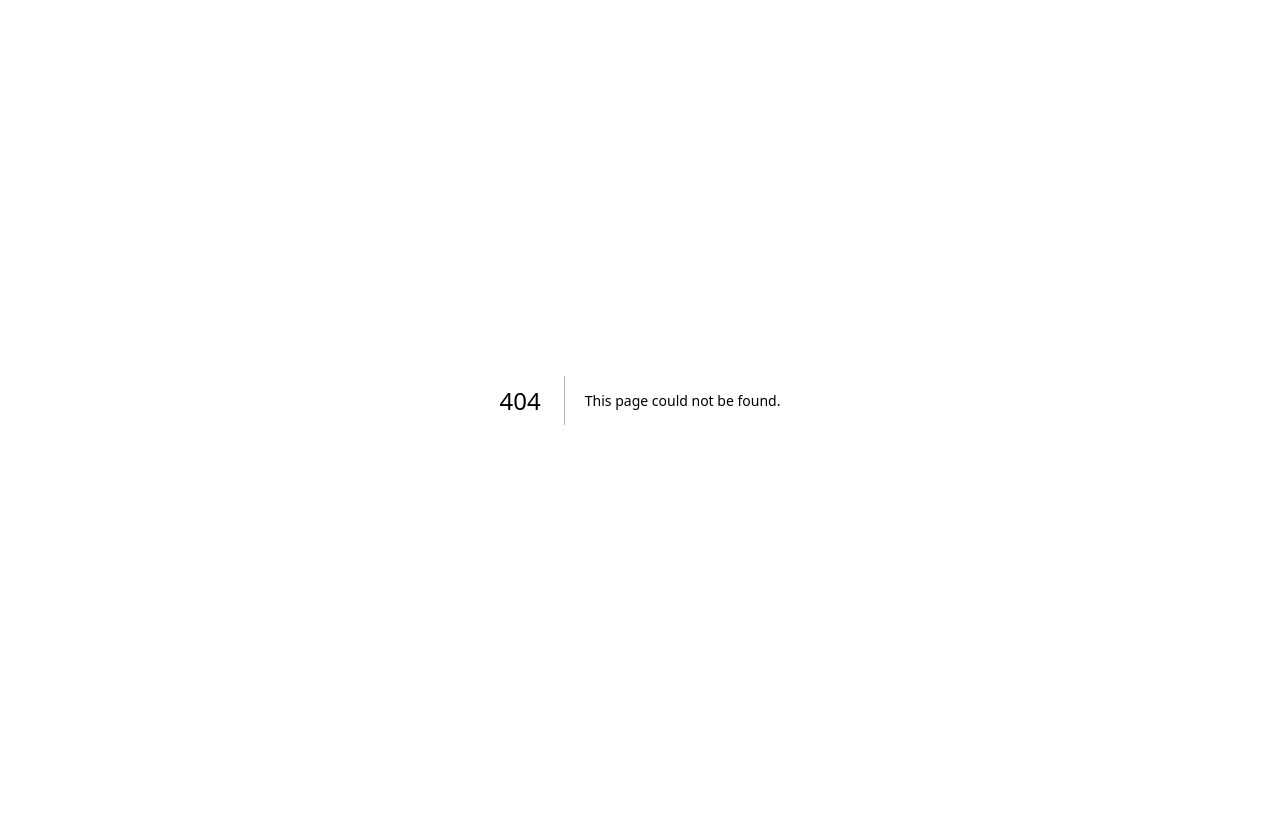
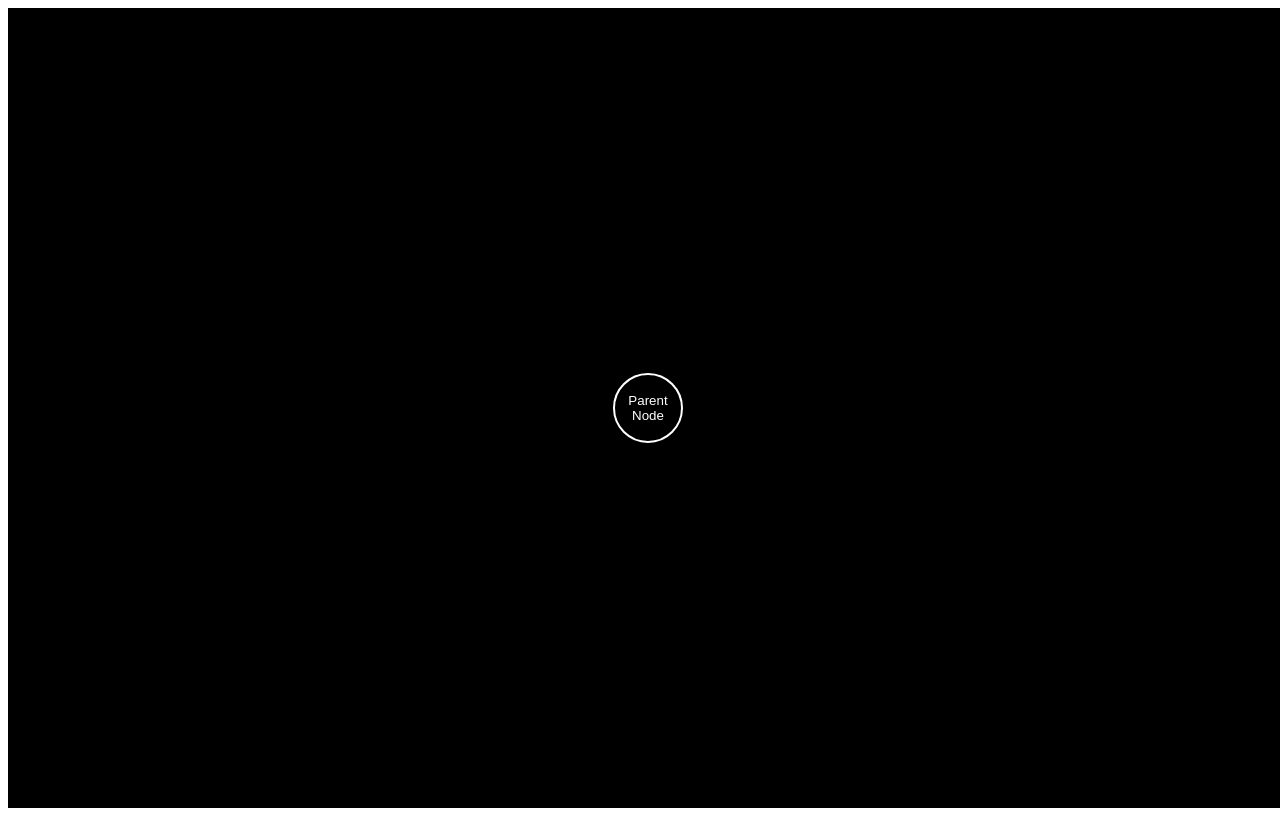
Before and after one commit to Scenci/skilltrees.life, a Next.js app: page /skillchoice in a window 1280 px wide. Before the commit this address had no page. Built offline with nearby package versions, Linux system fonts and the light colour scheme.

Commit message:
todo: research on graph visualization tools

```diff
--- a/components/Node.module.css
+++ b/components/Node.module.css
@@ -1,3 +1,5 @@
+/*Node.module.css*/
+
 .circle {
     width: 70px;
     height: 70px;
@@ -17,12 +19,12 @@
   }
 
   .expand {
-    animation: expandEffect 0.3s ease-out forwards;
+    animation: expandEffect 0.7s ease-out forwards;
   }
 
   @keyframes expandEffect {
     to {
       opacity: 0;
-      transform: scale(10); /* Expands to 5 times its size */
+      transform: scale(4); /* Expands to 5 times its size */
     }
   }
--- a/components/Node.tsx
+++ b/components/Node.tsx
@@ -1,18 +1,17 @@
-import React, { useState } from 'react';
+import React from 'react';
 import styles from './Node.module.css';
 
-const Node = () => {
+interface NodeProps {
+  nodeText: string;
+  onClick: () => void;
+}
 
-    const [isClicked, setIsClicked] = useState(false);
+const Node: React.FC<NodeProps> = ({ nodeText, onClick }) => {
+    return (
+        <button className={styles.circle} onClick={onClick}>
+            {nodeText}
+        </button>
+    );
+};
 
-    const handleClick = () => {
-        setIsClicked(true);
-    };
-
-    return (
-        <button className={`${styles.circle} ${isClicked ? styles.expand : ''}`} onClick={handleClick}>
-      Start
-    </button>
-
-    );
-}; export default Node;
+export default Node;
--- /dev/null
+++ b/components/ParentComponent.tsx
@@ -0,0 +1,27 @@
+import React, { useState } from 'react';
+import Node from '../components/Node';
+
+
+const ParentComponent = () => {
+  const [nodes, setNodes] = useState([{ id: 1, text: 'Parent Node' }]);
+
+  const handleNodeClick = (nodeId: number) => {
+
+    const newNodeId1 = nodes.length + 1;
+    const newNodeId2 = nodes.length + 2;
+    setNodes([...nodes,
+              { id: newNodeId1, text: `Node ${newNodeId1}` },
+              { id: newNodeId2, text: `Node ${newNodeId2}` }]);
+  };
+
+  return (
+    <div>
+      {nodes.map(node => (
+        <Node key={node.id} nodeText={node.text} onClick={() => handleNodeClick(node.id)}
+         />
+      ))}
+    </div>
+  );
+};
+
+export default ParentComponent;
--- /dev/null
+++ b/pages/skillchoice.module.css
@@ -0,0 +1,41 @@
+.container {
+    display: flex;
+    flex-direction: column;
+    justify-content: center;
+    align-items: center;
+    height: 100vh;
+    width: 100vw;
+    background-color: #000000;
+  }
+
+  .title {
+    text-align: center;
+    font-size: 2em;
+    color: #ffffff;
+    background-color: #000000;
+  }
+
+  .NodeRender {
+    display: flex;
+    flex-wrap: wrap;
+    justify-content: center;
+  }
+
+  .circle {
+    width: 70px;
+    height: 70px;
+    border-radius: 50%; /* Makes it a circle */
+    background-color: transparent; /* Circle color */
+    color: black;
+    display: flex;
+    align-items: center;
+    justify-content: center;
+    text-align: center;
+    transition: opacity 0.5s ease; /* Slow fade effect */
+    border: 2px solid black; /* Adjusted border */
+    margin: 10px;
+  }
+
+  .circle:hover {
+    opacity: 0.7; /* Changes opacity on hover */
+  }
--- /dev/null
+++ b/pages/skillchoice.tsx
@@ -0,0 +1,18 @@
+import { useState, useEffect } from 'react';
+import styles from './skillchoice.module.css';
+import Node from '../components/Node';
+import ParentComponent from '../components/ParentComponent';
+
+
+
+const skillchoice = () => {
+    return (
+      <div className={styles.container}>
+        <div className={styles.NodeRender}>
+          <ParentComponent />
+        </div>
+      </div>
+    );
+  };
+
+  export default skillchoice;
```
Also changed, not shown: pages/index.tsx (+19 -2 lines).
